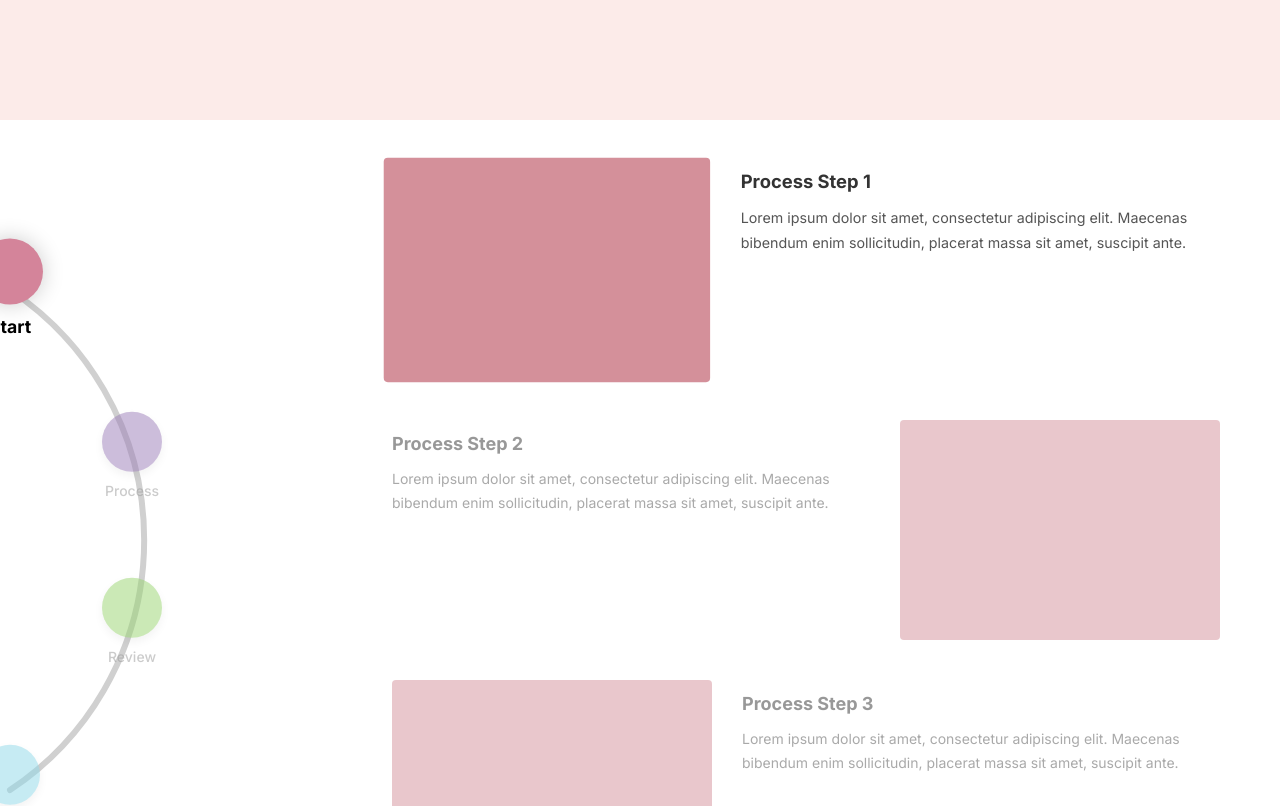
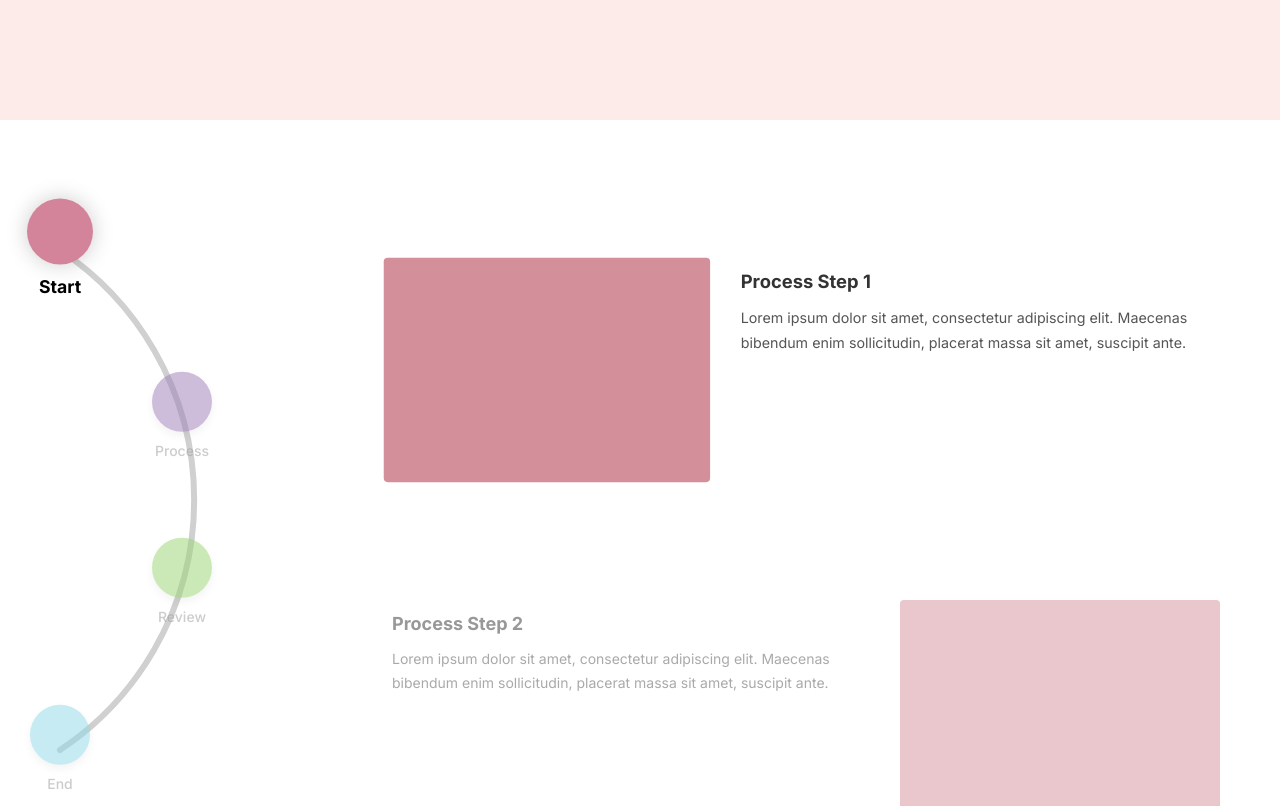
Before and after one commit to Dehardal/Pequire-new, a React (Vite) app in the folder frontend/: page /how-to-use in a window 1280 px wide. Shown: the part 680-1486 px from the top of the page. Built offline with nearby package versions, Linux system fonts and the light colour scheme.

Commit message:
feat: enable global scroll for process section and ensure sticky left panel

```diff
--- a/frontend/src/components/ProcessSection.css
+++ b/frontend/src/components/ProcessSection.css
@@ -1,29 +1,31 @@
 .process-section {
-    padding: 20px 40px 20px 0;
+    padding: 80px 40px 80px 0;
     background-color: #fff;
-    overflow: hidden;
-    height: 130vh;
-    display: flex;
-    align-items: flex-start;
+    /* Removed overflow: hidden and fixed height to allow global scrolling */
+    /* height: 130vh; */
+    position: relative;
 }
 
 .process-wrapper {
     width: 100%;
-    height: 100%;
+    /* Flex container matches height of tallest child (right column content) */
     display: flex;
     gap: 0;
+    align-items: stretch;
+    /* Ensuring columns are equal height */
 }
 
 /* ===== Left Fixed Column (30%) ===== */
 .process-left-column {
     width: 30%;
-    height: 100%;
     position: relative;
+    /* Height is handled by flexbox stretch */
 }
 
 .timeline-arc-wrapper {
     position: sticky;
     top: calc(50vh - 300px);
+    /* Centers the 600px tall arc in the viewport */
     width: 100%;
     height: 600px;
     display: flex;
@@ -56,11 +58,11 @@
 
 .step-dot {
     width: 60px;
-    /* Consistent Size */
     height: 60px;
-    /* Consistent Size */
     border-radius: 50%;
     box-shadow: 0 4px 10px rgba(0, 0, 0, 0.1);
+    background-color: #fff;
+    /* Ensure bg if not set inline */
     transition: transform 0.4s ease, box-shadow 0.4s ease;
 }
 
@@ -82,21 +84,10 @@
     font-size: 16px;
 }
 
-/* Specific size classes NO LONGER NEEDED - enforced consistency above */
-.dot-large,
-.dot-medium,
-.dot-small {
-    /* Kept for backward compat with JSX classes but overridden by step-dot above?
-       Actually CSS specificity might use these if defined later.
-       Let's undefine them or make them same. */
-    width: 60px;
-    height: 60px;
-}
-
-/* Dot Positioning */
+/* Dot Positioning (Shifted +50px right) */
 .dot-1 {
     top: 50px;
-    left: 10px;
+    left: 60px;
     transform: translate(-50%, -50%);
 }
 
@@ -106,7 +97,7 @@
 
 .dot-2 {
     top: 217px;
-    left: 132px;
+    left: 182px;
     transform: translate(-50%, -50%);
 }
 
@@ -116,7 +107,7 @@
 
 .dot-3 {
     top: 383px;
-    left: 132px;
+    left: 182px;
     transform: translate(-50%, -50%);
 }
 
@@ -126,7 +117,7 @@
 
 .dot-4 {
     top: 550px;
-    left: 10px;
+    left: 60px;
     transform: translate(-50%, -50%);
 }
 
@@ -138,27 +129,16 @@
 /* ===== Right Scrollable Column (70%) ===== */
 .process-right-column {
     width: 70%;
-    height: 100%;
-    overflow: hidden;
+    /* Remove height constraint and overflow */
     position: relative;
+    padding-bottom: 80px;
+    /* Bottom spacing */
 }
 
 .process-scroll-container {
-    height: 100%;
-    overflow-y: auto;
-    /* Added left padding to prevent clipping of scaled active items */
+    /* Remove height and overflow to allow page scroll */
     padding-left: 20px;
     padding-right: 20px;
-    padding-bottom: 40px;
-    scrollbar-width: none;
-    -ms-overflow-style: none;
-    scroll-behavior: smooth;
-    box-sizing: border-box;
-    /* Ensure padding doesn't break layout width */
-}
-
-.process-scroll-container::-webkit-scrollbar {
-    display: none;
 }
 
 /* Content Rows */
@@ -166,7 +146,8 @@
     display: flex;
     gap: 30px;
     align-items: flex-start;
-    padding: 20px 0;
+    padding: 60px 0;
+    /* Increased vertical spacing for global scroll feel */
     width: 100%;
     transition: opacity 0.3s ease, transform 0.3s ease;
     opacity: 0.5;
@@ -210,23 +191,23 @@
 /* ===== Responsive ===== */
 @media (max-width: 768px) {
     .process-section {
-        height: auto;
         padding: 40px 20px;
     }
 
     .process-wrapper {
         flex-direction: column;
-        height: auto;
     }
 
     .process-left-column {
         width: 100%;
         height: 300px;
+        /* Fixed height for mobile view */
         order: -1;
     }
 
     .timeline-arc-wrapper {
         position: relative;
+        /* Static on mobile */
         top: auto;
         height: 100%;
         justify-content: center;
@@ -234,14 +215,14 @@
 
     .process-right-column {
         width: 100%;
-        height: auto;
     }
 
     .process-scroll-container {
-        overflow-y: visible;
-        height: auto;
         padding-left: 0;
-        /* Reset for mobile */
+    }
+
+    .content-row {
+        padding: 40px 0;
     }
 
     .dot-1 {
--- a/frontend/src/components/ProcessSection.jsx
+++ b/frontend/src/components/ProcessSection.jsx
@@ -15,9 +15,9 @@ const ProcessSection = () => {
 
     useEffect(() => {
         const observerOptions = {
-            root: document.querySelector('.process-scroll-container'),
-            rootMargin: '-40% 0px -40% 0px', // Adjusted margin to center accurate detection
-            threshold: 0.5
+            root: null, // Use Viewport as root for Global Scroll
+            rootMargin: '-45% 0px -45% 0px', // Trigger when item is in the exact center 10% band
+            threshold: 0
         };
 
         const observerCallback = (entries) => {
@@ -47,9 +47,10 @@ const ProcessSection = () => {
                 {/* Left Fixed Column (30%) */}
                 <div className="process-left-column">
                     <div className="timeline-arc-wrapper">
-                        <svg className="arc-line" viewBox="0 0 200 600" fill="none" preserveAspectRatio="xMinYMid meet">
+                        {/* Shifted ViewBox and Path to x=60 (was x=10) */}
+                        <svg className="arc-line" viewBox="0 0 300 600" fill="none" preserveAspectRatio="xMinYMid meet">
                             <path
-                                d="M 10 50 A 300 300 0 0 1 10 550"
+                                d="M 60 50 A 300 300 0 0 1 60 550"
                                 stroke="#d0d0d0"
                                 strokeWidth="6"
                                 fill="none"
@@ -59,22 +60,22 @@ const ProcessSection = () => {
 
                         {/* Dots with Active State Logic */}
                         <div className={`fixed-dot dot-1 ${activeDotIndex === 0 ? 'active' : ''}`}>
-                            <div className="step-dot dot-large" style={{ backgroundColor: '#D4849A' }} />
+                            <div className="step-dot" style={{ backgroundColor: '#D4849A' }} />
                             <span className="step-label">Start</span>
                         </div>
 
                         <div className={`fixed-dot dot-2 ${activeDotIndex === 1 ? 'active' : ''}`}>
-                            <div className="step-dot dot-medium" style={{ backgroundColor: '#9B7DB8' }} />
+                            <div className="step-dot" style={{ backgroundColor: '#9B7DB8' }} />
                             <span className="step-label">Process</span>
                         </div>
 
                         <div className={`fixed-dot dot-3 ${activeDotIndex === 2 ? 'active' : ''}`}>
-                            <div className="step-dot dot-medium" style={{ backgroundColor: '#98D470' }} />
+                            <div className="step-dot" style={{ backgroundColor: '#98D470' }} />
                             <span className="step-label">Review</span>
                         </div>
 
                         <div className={`fixed-dot dot-4 ${activeDotIndex === 3 ? 'active' : ''}`}>
-                            <div className="step-dot dot-small" style={{ backgroundColor: '#8ED8E8' }} />
+                            <div className="step-dot" style={{ backgroundColor: '#8ED8E8' }} />
                             <span className="step-label">End</span>
                         </div>
                     </div>
```
